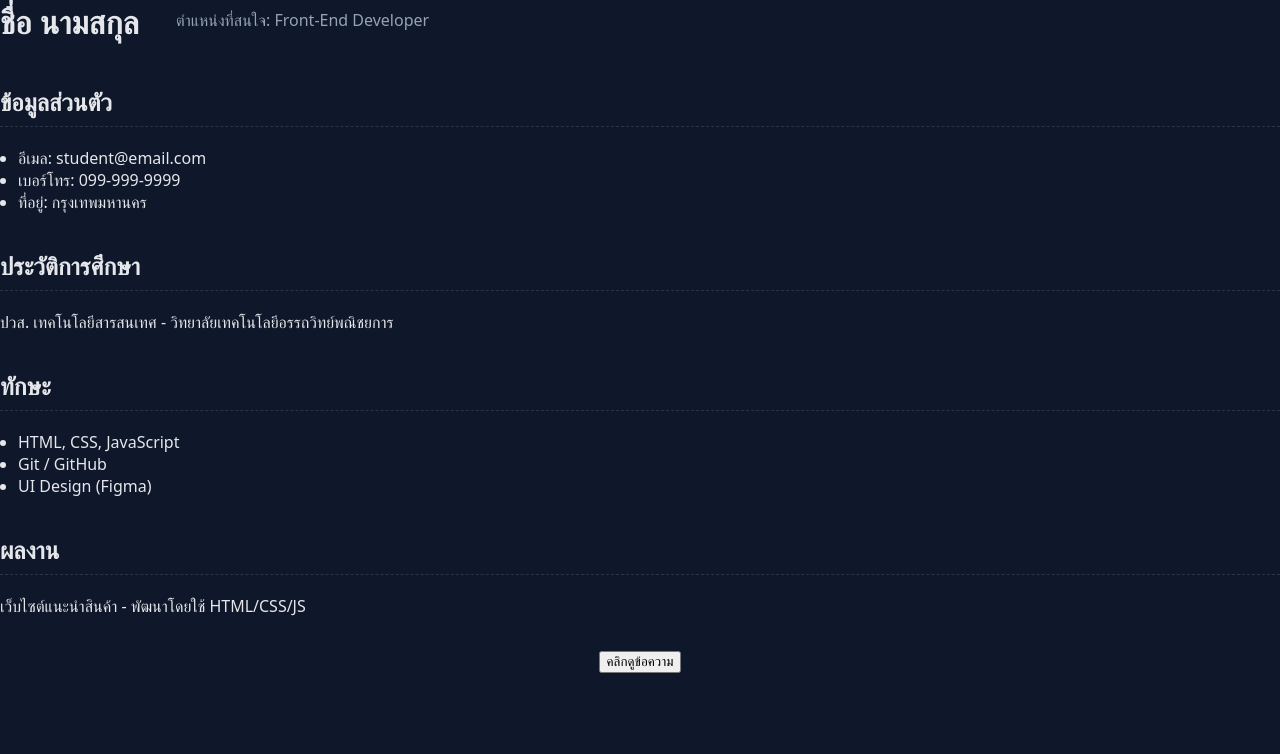
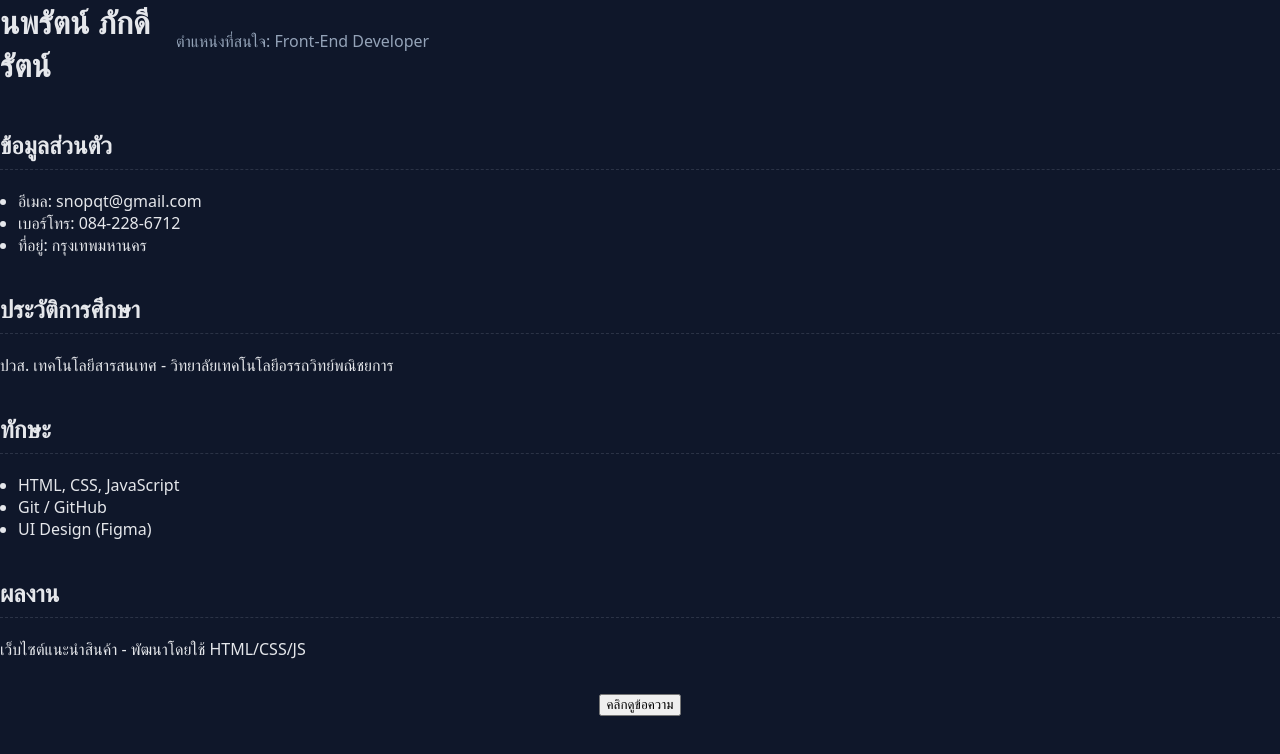
Before and after one commit to snopqy/student-resume, a plain HTML site: page index.html in a window 1280 px wide. Drawn offline with Linux system fonts and the light colour scheme.

Commit message:
Update index.html

```diff
--- a/index.html
+++ b/index.html
@@ -2,20 +2,20 @@
 <html lang="th">
 <head>
   <meta charset="UTF-8">
-  <title>Resume - ชื่อ นามสกุล</title>
+  <title>Resume - นพรัตน์ ภักดีรัตน์</title>
   <link rel="stylesheet" href="style.css">
 </head>
 <body>
   <header>
-    <h1>ชื่อ นามสกุล</h1>
+    <h1>นพรัตน์ ภักดีรัตน์</h1>
     <p>ตำแหน่งที่สนใจ: Front-End Developer</p>
   </header>
 
   <section id="profile">
     <h2>ข้อมูลส่วนตัว</h2>
     <ul>
-      <li>อีเมล: student@email.com</li>
-      <li>เบอร์โทร: 099-999-9999</li>
+      <li>อีเมล: snopqt@gmail.com</li>
+      <li>เบอร์โทร: 084-228-6712</li>
       <li>ที่อยู่: กรุงเทพมหานคร</li>
     </ul>
   </section>
@@ -45,4 +45,5 @@
 
   <script src="script.js"></script>
 </body>
+
 </html>
```
